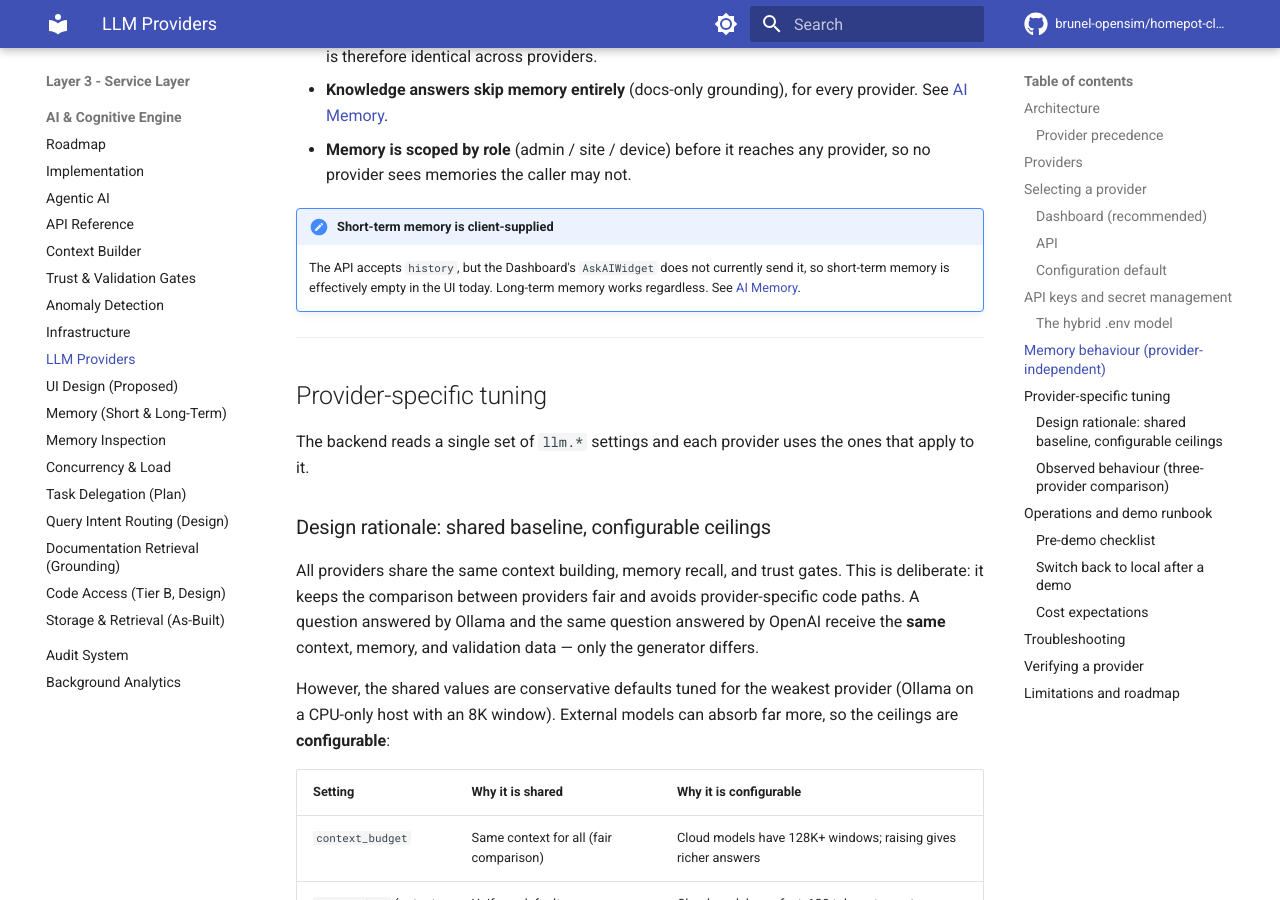
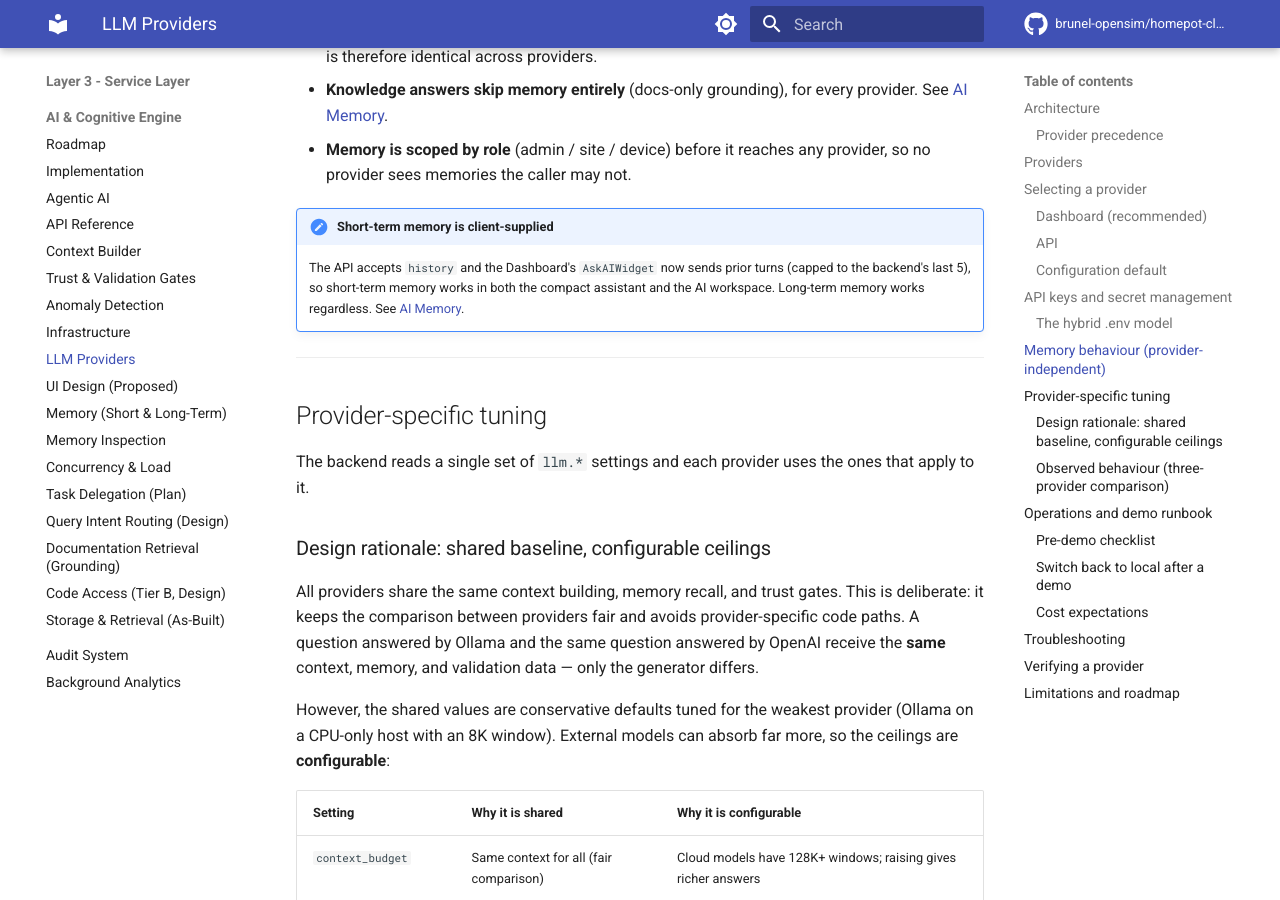
Before and after one commit to brunel-opensim/homepot-client, an MkDocs documentation site: the page built from docs/ai-llm-providers.md, in a window 1280 px wide and 900 px high, scrolled down 5351 px. Built offline with MkDocs 1.6.1 and Material for MkDocs 9.7.7, drawn with Linux system fonts in a browser that asks for light colours; comment, search, counter and statistics services are not loaded; the version menu is left out; some of the changed text lies outside the part shown.

Commit message:
docs(ai): reflect that conversation history is now wired into the widget

```diff
--- a/docs/ai-llm-providers.md
+++ b/docs/ai-llm-providers.md
@@ -223,9 +223,10 @@ is called. **Switching providers changes the generator, not the memory.**
   provider, so no provider sees memories the caller may not.
 
 !!! note "Short-term memory is client-supplied"
-    The API accepts `history`, but the Dashboard's `AskAIWidget` does not
-    currently send it, so short-term memory is effectively empty in the UI today.
-    Long-term memory works regardless. See [AI Memory](ai-memory.md).
+    The API accepts `history` and the Dashboard's `AskAIWidget` now sends prior
+    turns (capped to the backend's last 5), so short-term memory works in both
+    the compact assistant and the AI workspace. Long-term memory works
+    regardless. See [AI Memory](ai-memory.md).
 
 ---
 
@@ -279,8 +280,9 @@ providers would further improve richness and throughput without affecting Ollama
 
 !!! note "Provider-specific overrides"
     The settings above use shared defaults unless an override is set under
-    `llm.external.<provider>`. Dashboard conversation history is not yet wired
-    into the AI widget, so short-term memory is unavailable there.
+    `llm.external.<provider>`. Conversation history is now wired into the AI
+    widget, so short-term memory is available in both the compact assistant
+    and the AI workspace.
 
 ---
 
@@ -362,7 +364,6 @@ the configured provider.
 ## Limitations and roadmap
 
 - **Secrets in `ai/provider.json`** are plaintext (mitigated by `.gitignore`).
-- **Short-term memory** is not wired into the Dashboard widget.
 - **Model IDs drift** — external defaults may need updating as vendors retire
   models.
 - **Data residency** — external providers receive the full assembled prompt
```
Also changed, not shown: docs/ai-memory.md (+4 -2 lines), docs/ai-ui-design.md (+5 -4 lines).
